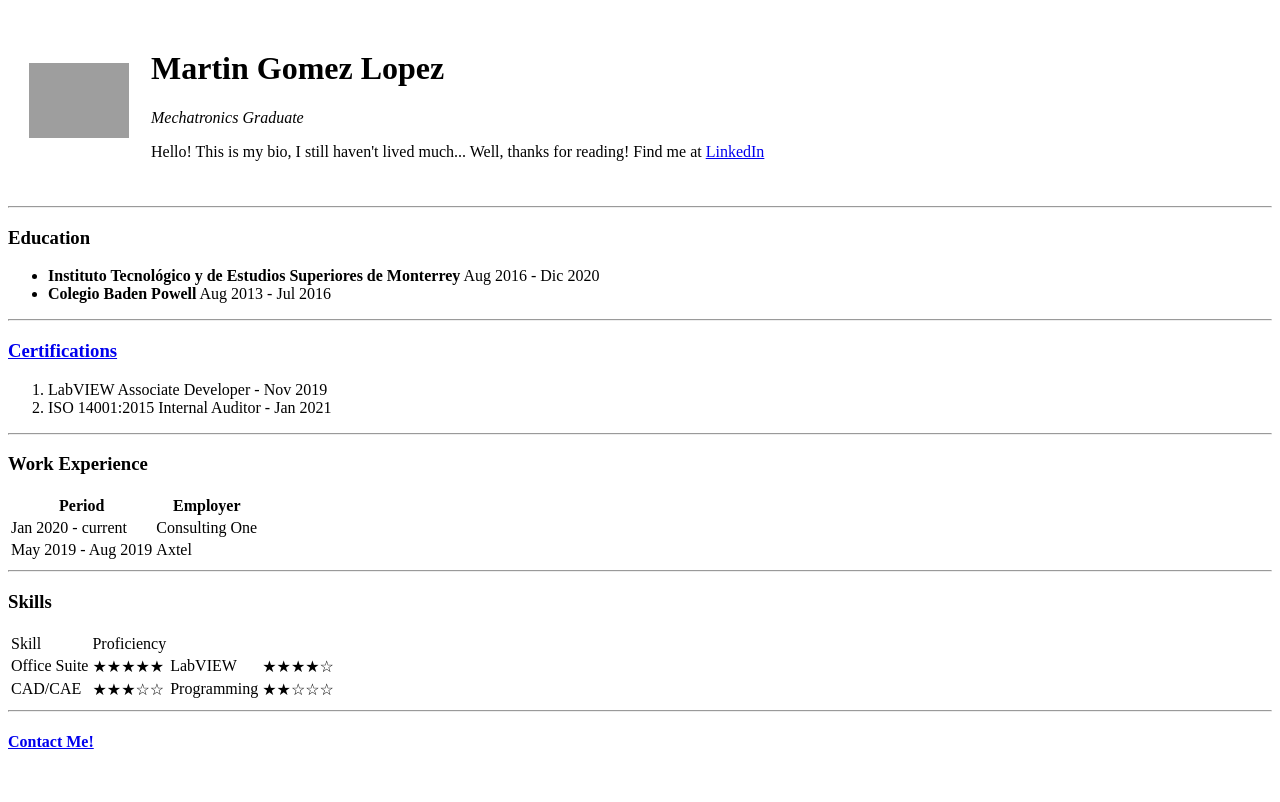
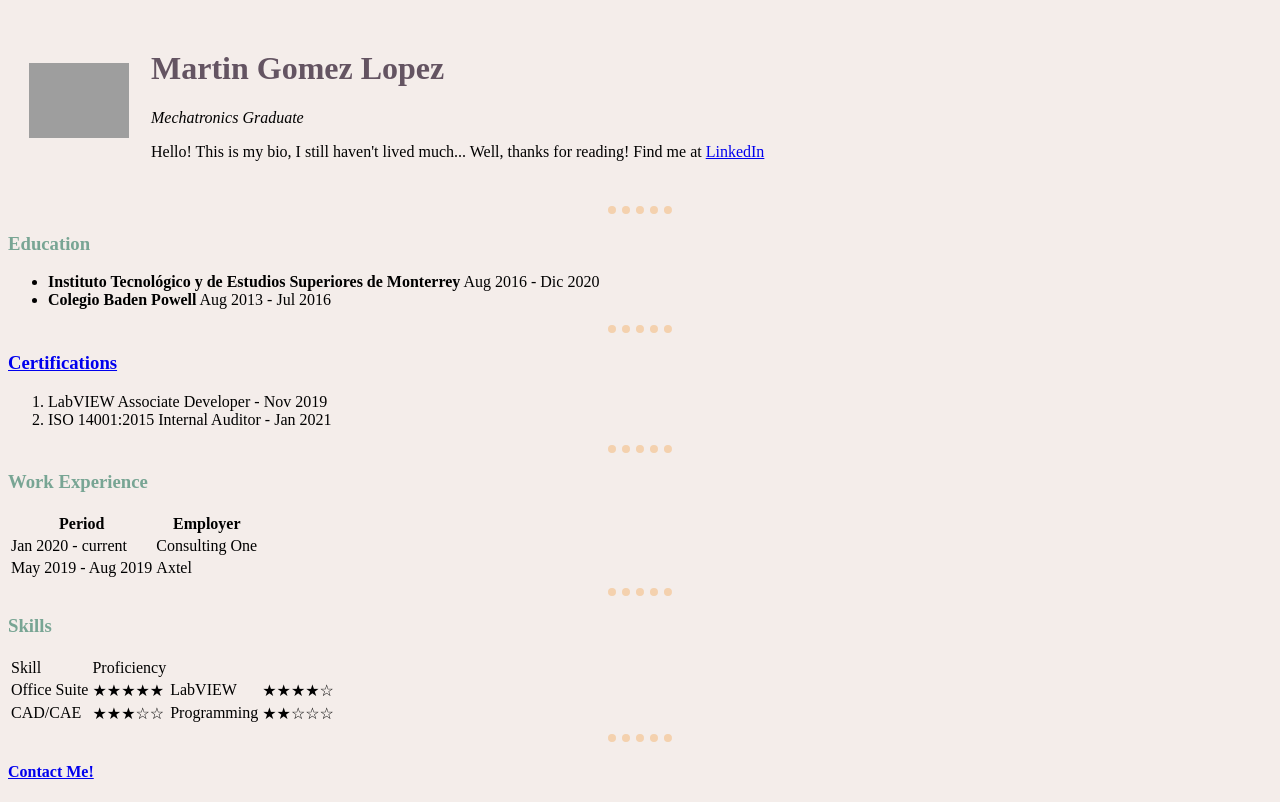
Before and after one commit to martesoid11/martesoid11.github.io, a plain HTML site: page index.html in a window 1280 px wide. Drawn offline with Linux system fonts and the light colour scheme; grey boxes are pictures that could not be loaded.

Commit message:
Color styling
-Added new styling to website.
-Moved iop.jpg to new images  folder.

```diff
--- /dev/null
+++ b/css/styles.css
@@ -0,0 +1,19 @@
+body {
+  background-color: #f4edea;
+}
+
+hr {
+  border-style: none;
+  border-top-style: dotted;
+  border-color: #f4d1ae;
+  border-width: 8px;
+  width: 5%;
+}
+
+h1 {
+  color: #645462
+}
+
+h3 {
+  color: #78a594
+}
--- a/index.html
+++ b/index.html
@@ -4,13 +4,14 @@
 <head>
   <meta charset="utf-8">
   <title>Martin's Personal Site</title>
+  <link rel="stylesheet" href="css/styles.css">
 </head>
 
 <body>
   <table cellspacing="20">
     <tr>
       <td>
-        <img src="iop.jpg" alt="Martin's profile picture" width="100">
+        <img src="images/iop.jpg" alt="Martin's profile picture" width="100">
       </td>
       <td>
         <h1>Martin Gomez Lopez</h1>
```
Also changed, not shown: certifications.html (+1 -0 lines), contact_me.html (+1 -0 lines), 2 other files.
